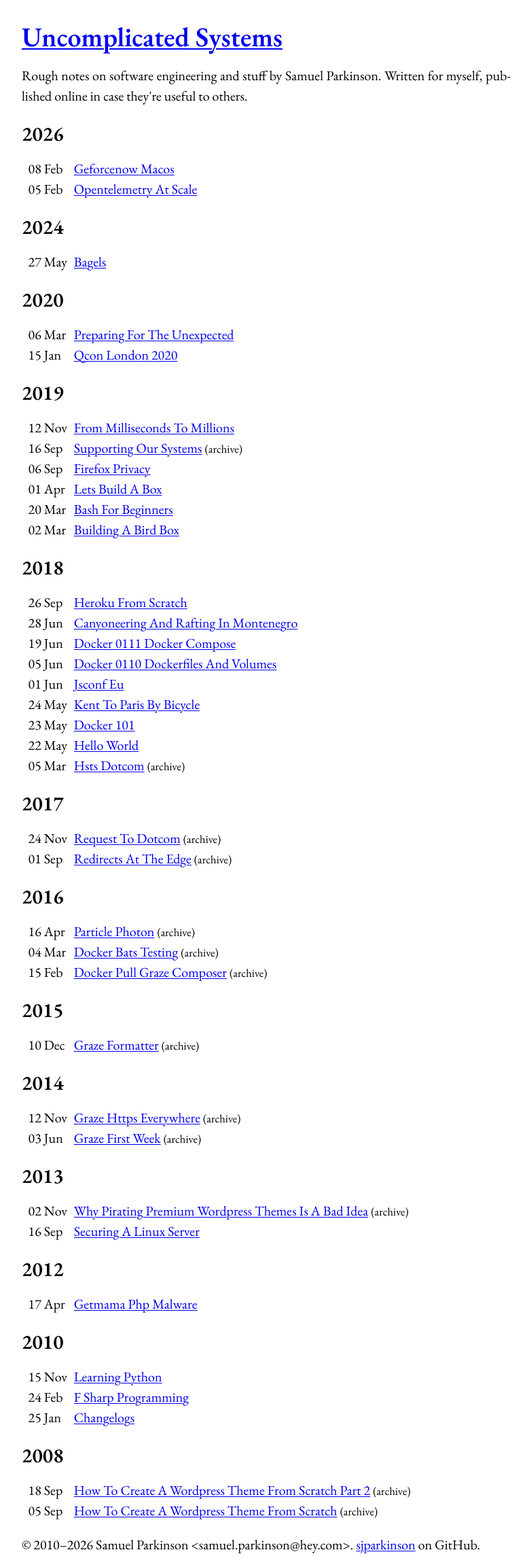
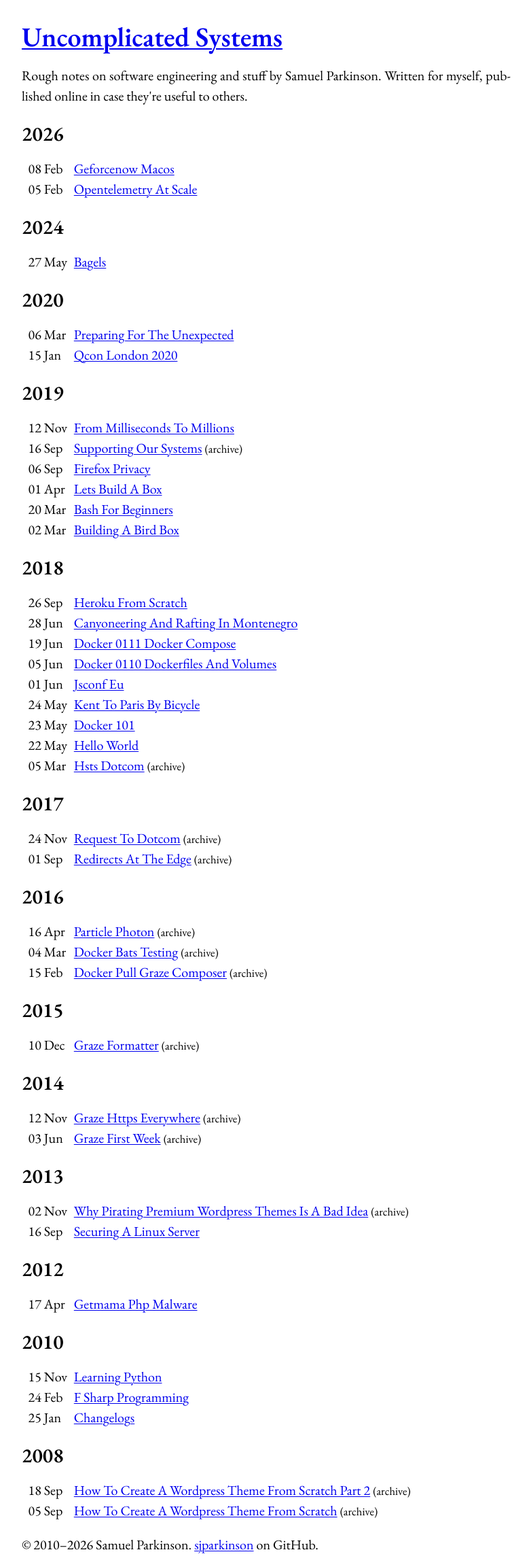
Before and after one commit to sjparkinson/uncomplicated.systems, a Jekyll site: the page built from index.html, in a window 1280 px wide. Shown: the whole page at 68% size, without its empty margins (248-1030 px from the left). Built offline with Jekyll 4.4.1, drawn with Linux system fonts in a browser that asks for light colours.

Commit message:
Add VSCode settings and update tasks; revise footer in default.html

```diff
--- a/_layouts/default.html
+++ b/_layouts/default.html
@@ -56,7 +56,7 @@
   </main>
 
   <footer>
-    <p>&copy; 2010&ndash;{{ site.time | date: "%Y" }} {{ site.author.name }} &lt;{{ site.author.email }}&gt;. <a href="https://github.com/sjparkinson">sjparkinson</a> on GitHub.</p>
+    <p>&copy; 2010&ndash;{{ site.time | date: "%Y" }} {{ site.author.name }}. <a href="https://github.com/sjparkinson">sjparkinson</a> on GitHub.</p>
   </footer>
 </body>
 </html>
--- a/assets/css/main.css
+++ b/assets/css/main.css
@@ -200,10 +200,6 @@
     margin-block-end: 0;
 }
 
-hgroup p {
-    margin-block-start: 0;
-}
-
 main ul.posts {
     padding-inline-start: 1ch;
 }
```
